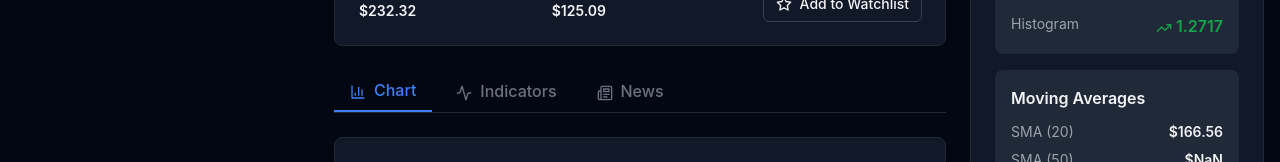
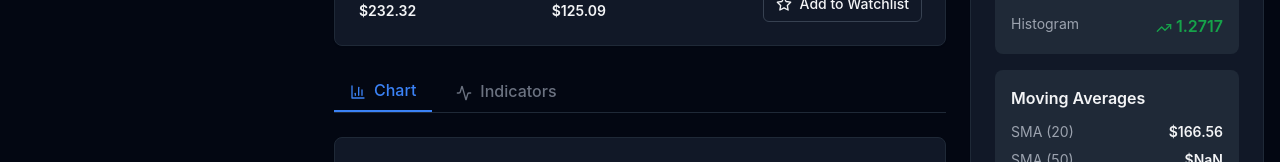
Before and after one commit to hawardjie/stock-price, a Next.js app: page / in a window 1280 px wide. Shown: the part 620-782 px from the top of the page. Built offline with nearby package versions, Linux system fonts and the light colour scheme.

Commit message:
Remove NewsPanel component and related tab functionality from the Home page, streamlining the user interface to focus on chart and indicators.

```diff
--- a/app/page.tsx
+++ b/app/page.tsx
@@ -11,7 +11,6 @@ import VolumeChart from '@/components/charts/VolumeChart';
 import Watchlist from '@/components/stock/Watchlist';
 import TechnicalIndicators from '@/components/charts/TechnicalIndicators';
 import MarketHeatmap from '@/components/dashboard/MarketHeatmap';
-import NewsPanel from '@/components/dashboard/NewsPanel';
 import { Button } from '@/components/ui/button';
 import { Card, CardContent, CardHeader, CardTitle } from '@/components/ui/card';
 import { calculateTechnicalIndicators } from '@/lib/utils/calculations';
@@ -23,7 +22,6 @@ import {
   Bell,
   TrendingUp,
   BarChart3,
-  Newspaper,
   Activity,
 } from 'lucide-react';
 import toast, { Toaster } from 'react-hot-toast';
@@ -34,7 +32,7 @@ export default function Home() {
   const [historicalData, setHistoricalData] = useState<StockHistoricalData[]>([]);
   const [selectedTimeFrame, setSelectedTimeFrame] = useState<TimeFrame>('1M');
   const [loading, setLoading] = useState(false);
-  const [activeTab, setActiveTab] = useState<'chart' | 'indicators' | 'news'>('chart');
+  const [activeTab, setActiveTab] = useState<'chart' | 'indicators'>('chart');
 
   useEffect(() => {
     // Set dark mode on initial load
@@ -188,17 +186,6 @@ export default function Home() {
                       <Activity className="w-4 h-4 inline mr-2" />
                       Indicators
                     </button>
-                    <button
-                      className={`px-4 py-2 font-medium transition-colors ${
-                        activeTab === 'news'
-                          ? 'text-blue-500 border-b-2 border-blue-500'
-                          : 'text-gray-500 hover:text-gray-700 dark:hover:text-gray-300'
-                      }`}
-                      onClick={() => setActiveTab('news')}
-                    >
-                      <Newspaper className="w-4 h-4 inline mr-2" />
-                      News
-                    </button>
                   </div>
 
                   {/* Tab Content */}
@@ -221,8 +208,6 @@ export default function Home() {
                   {activeTab === 'indicators' && indicators && (
                     <TechnicalIndicators indicators={indicators} />
                   )}
-
-                  {activeTab === 'news' && <NewsPanel symbol={currentStock.symbol} />}
                 </>
               ) : (
                 <Card>
```
